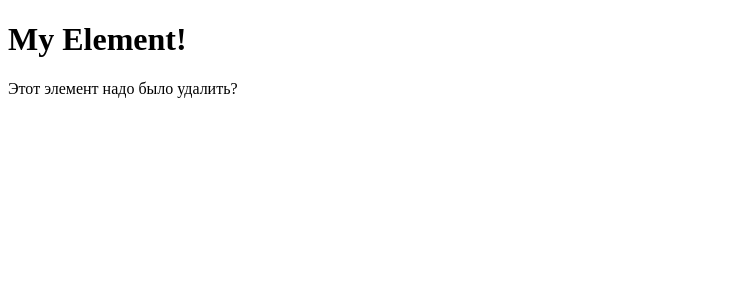
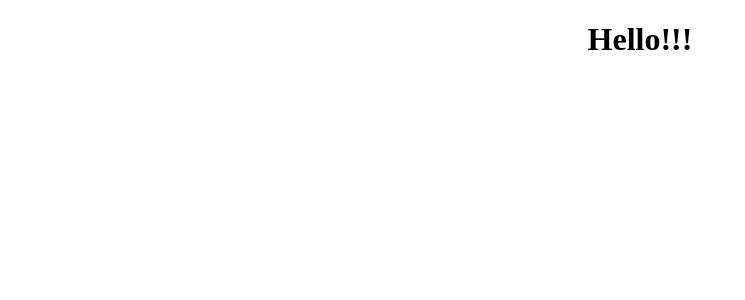
Before and after one commit to WebHeroSchool/to-do, a React (Create React App) app: page / in a window 1280 px wide. Shown: the top 300 px of the page, without its empty margins (0-745 px from the left). Built offline with nearby package versions, Linux system fonts and the light colour scheme.

Commit message:
create element update

```diff
--- a/src/App.js
+++ b/src/App.js
@@ -1,33 +1,8 @@
 import React from 'react';
-// import './App.css';
-
-let companyName = 'Facebook';
-let year = 2013;
-const qurentYear = new Date().getFullYear();
 
 
-function App() {
-  return (
-    <div className="App">
-      <header>
-        Этот элемент надо было удалить?
-      </header>
+const Elem = (<h1
+    style = {{textAlign: 'center'}}>Hello!!!</h1>);
 
-      <div>
-        <ul style = {
-          {textAlign: 'left',
-          color: 'darkblue'}}>
-        </ul>
-      </div>
-    </div>
-  );
-}
 
-function MyElement() {
-  return (
-    <h1>My Element!</h1>
-  );
-}
-
-export {App, MyElement };
-// export default App;
+export default Elem;
--- a/src/index.js
+++ b/src/index.js
@@ -1,16 +1,7 @@
 import React from 'react';
 import ReactDOM from 'react-dom';
-import {App, MyElement} from './App';
+import Elem from './App';
 
-ReactDOM.render(
-  <React.StrictMode>
-    <MyElement />
-    <App />
-  </React.StrictMode>,
-  document.getElementById('root')
-);
 
-// If you want your app to work offline and load faster, you can change
-// unregister() to register() below. Note this comes with some pitfalls.
-// Learn more about service workers: https://bit.ly/CRA-PWA
-// serviceWorker.unregister();
+
+ReactDOM.render(Elem, document.getElementById('root'));
```
